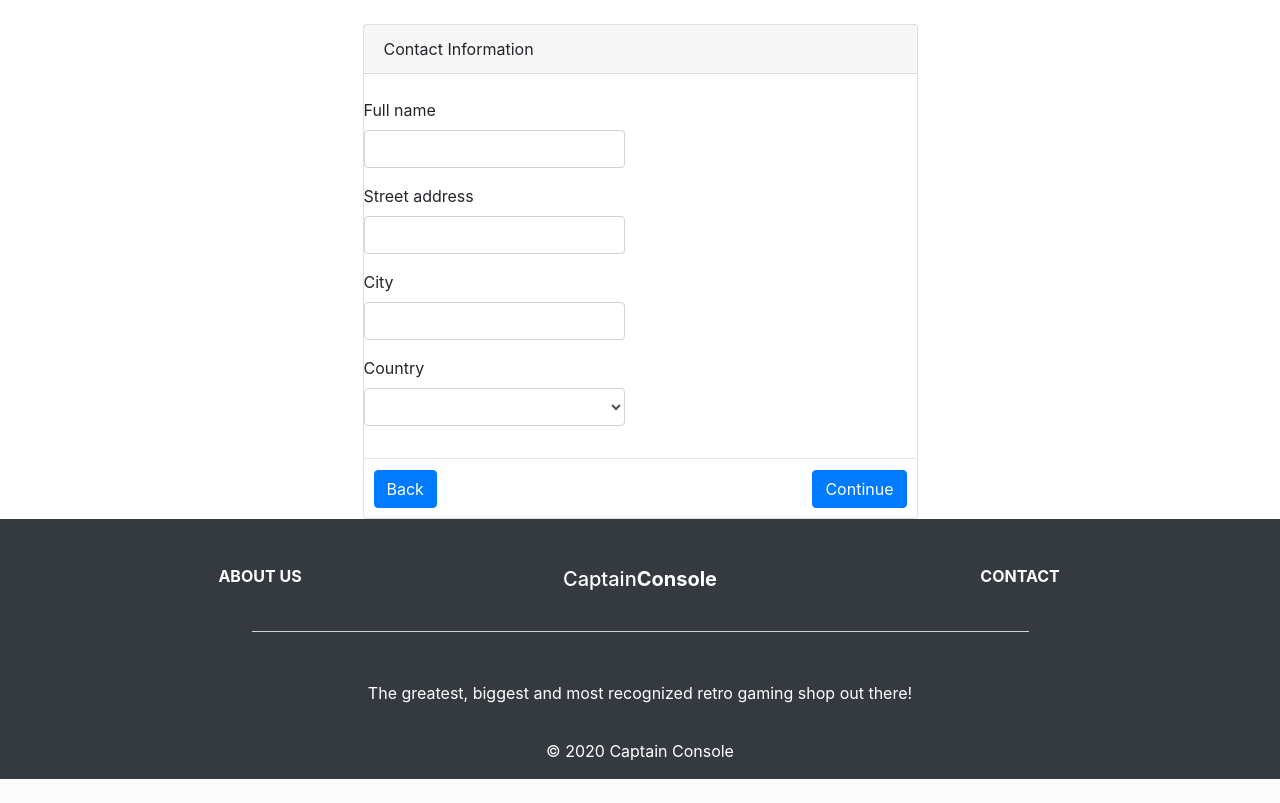
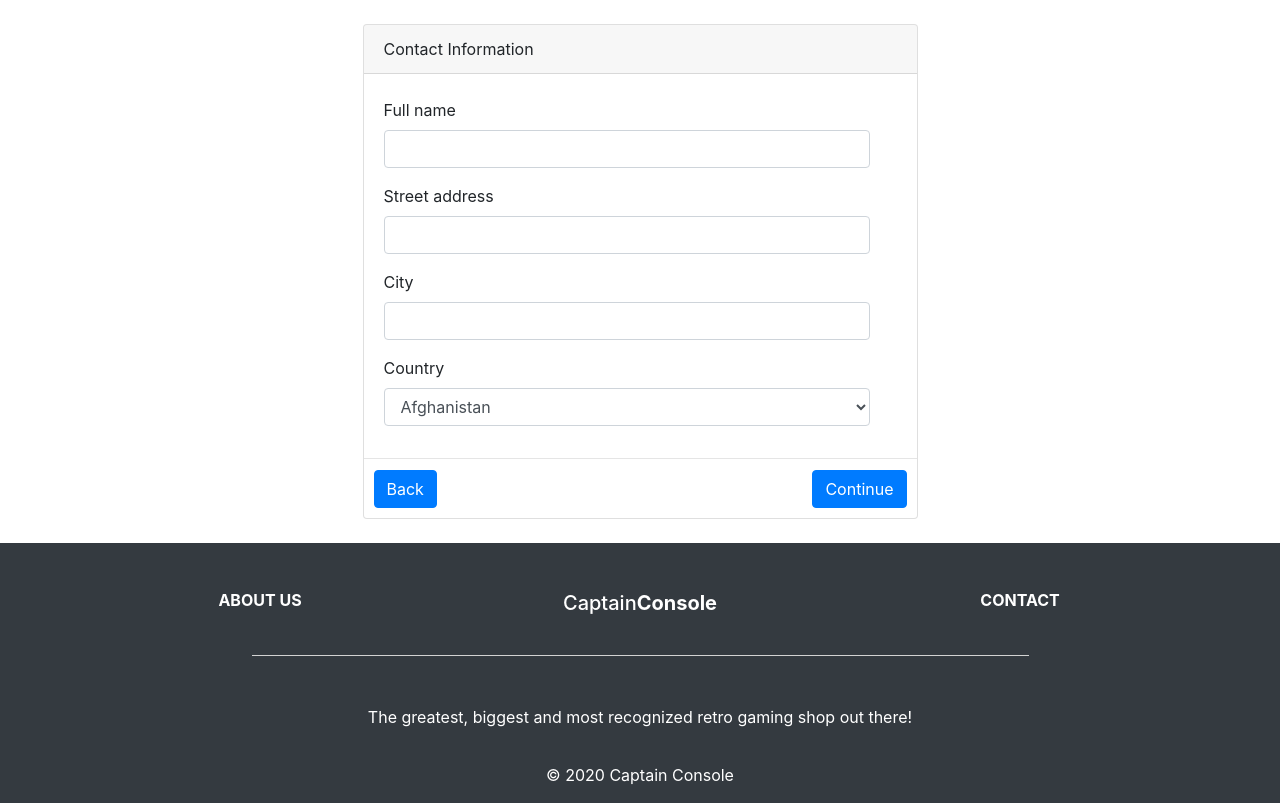
Before and after one commit to maggi911/captain_console, a Django app: page /cart/payment_contact in a window 1280 px wide. Shown: the part 56-859 px from the top of the page. Before the commit the page ends 835 px from the top, so only its background shows below. Run offline with Django 3.2, Linux system fonts and the light colour scheme; lists and menus that the app fills with data are empty; some libraries are stand-ins or nearby versions.

Commit message:
added contact information, need to add validation

```diff
--- a/static/js/cart.js
+++ b/static/js/cart.js
@@ -11,6 +11,11 @@ $("#add_to_cart").click(function(){
     location.reload()
 })
 
+$("#clear_cart").click(function(){
+    console.log("here")
+    localStorage.clear();
+})
+
 // type: review or cart, show remove buttons if cart
 function populate_cart(type){
     cart.innerHTML = ""
@@ -18,7 +23,6 @@ function populate_cart(type){
     for (let i = 0; i < localStorage.length; i++) {
         const name = localStorage.key(i);
         const price = localStorage.getItem(name);
-        console.log(price.slice(1))
         total_price += parseFloat(price.slice(1));
         if (type == "cart"){
             cart.innerHTML += `<p class="padding-l-20 font-weight-bold">${name}:</p>
@@ -30,7 +34,6 @@ function populate_cart(type){
                                 <p class="padding-l-20">${price}</p><br>`;
         }
     }
-    console.log(total_price)
     cart.innerHTML += `<div class="card-footer text-muted"> Total price: &emsp;` + "$" + `${total_price.toFixed(2)}</div>`;
 }
 
--- a/static/js/country_list.js
+++ b/static/js/country_list.js
@@ -1,6 +1,5 @@
 
 function display_countries() {
-    console.log("hi")
     var country_list = document.getElementById("country");
     country_list.innerHTML = `<option value="Afghanistan">Afghanistan</option>
             <option value="Åland Islands">Åland Islands</option>
--- a/templates/base.html
+++ b/templates/base.html
@@ -21,6 +21,7 @@
     <script src="{% static 'js/cart.js' %}"></script>
     <script src="{% static 'js/payment.js' %}"></script>
     <script src="{% static 'js/country_list.js' %}"></script>
+    <script src="{% static 'js/contact.js' %}"></script>
     {% include "footer.html"%}
 </body>
 </html>
--- a/templates/cart/payment_contact.html
+++ b/templates/cart/payment_contact.html
@@ -1,5 +1,6 @@
 {% extends "base.html" %}
 {% block content %}
+    <body onload="display_countries();">
     <br>
     <div class="w-50 mx-auto">
         <div class="card">
@@ -8,43 +9,44 @@
             </div>
             <br>
             <form class="needs-validation" novalidate>
-                <div class="row">
-                      <div class="col-md-6 mb-3">
-                        <label for="cc-name">Full name</label>
-                        <input type="text" class="form-control" id="cc-name" oninput="return no_num(id);" placeholder="" required="">
-                        <div id="name-req" class="required-text">
+                <div class="row padding-l-20">
+                      <div class="col-md-11 mb-3">
+                        <label for="contact-name">Full name</label>
+                        <input type="text" class="form-control" id="contact-name" oninput="return no_num(id);" placeholder="" required="">
+                        <div id="cn-req" class="required-text">
 
                         </div>
                       </div>
                 </div>
-                <div class="row">
-                      <div class="col-md-6 mb-3">
-                        <label for="cc-name">Street address</label>
-                        <input type="text" class="form-control" id="cc-name" placeholder="" required="">
-                        <div id="name-req" class="required-text">
+                <div class="row padding-l-20">
+                      <div class="col-md-11 mb-3">
+                        <label for="contact-address">Street address</label>
+                        <input type="text" class="form-control" id="contact-address" placeholder="" required="">
+                        <div id="ca-req" class="required-text">
 
                         </div>
                       </div>
                 </div>
-                <div class="row">
-                      <div class="col-md-6 mb-3">
-                        <label for="cc-name">City</label>
-                        <input type="text" class="form-control" id="cc-name" placeholder="" required="">
-                        <div id="name-req" class="required-text">
+                <div class="row padding-l-20">
+                      <div class="col-md-11 mb-3">
+                        <label for="contact-city">City</label>
+                        <input type="text" class="form-control" id="contact-city" placeholder="" required="">
+                        <div id="ccity-req" class="required-text">
 
                         </div>
                       </div>
                 </div>
-                <div class="row">
-                    <div class="col-md-6 mb-3">
+                <div class="row padding-l-20">
+                    <div class="col-md-11 mb-3">
                         <label for="country">Country</label>
-                        <select onclick="display_countries()" id="country" name="country" class="form-control"></select>
+                        <select id="country" name="country" class="form-control"></select>
                     </div>
                 </div>
                 <hr class="mb-4">
                 <a href="{% url "payment-method" %}" class="btn btn-primary" style="margin-top: -13px; margin-left: 10px; margin-bottom: 10px;">Back</a>
-                <a  href="{% url "payment-info" %}" class="btn btn-primary float-right" style="margin-top: -13px; margin-right: 10px;">Continue</a>
+                <a id="go-to-payment" onclick="check_contact_input();" href="#" class="btn btn-primary float-right" style="margin-top: -13px; margin-right: 10px;">Continue</a>
             </form>
         </div>
     </div>
+    <br>
 {% endblock %}
--- a/templates/cart/payment_info.html
+++ b/templates/cart/payment_info.html
@@ -54,4 +54,5 @@
             </form>
         </div>
     </div>
+    <br>
 {% endblock %}
--- a/templates/cart/payment_method.html
+++ b/templates/cart/payment_method.html
@@ -10,7 +10,7 @@
             <div class="col-sm-15 padding-20">
                 <img class="payment-img" src="https://upload.wikimedia.org/wikipedia/commons/thumb/2/2a/Mastercard-logo.svg/1280px-Mastercard-logo.svg.png"/>
                 <h5 class="d-inline-block padding-l-20">Mastercard</h5>
-                <a href="{% url "payment-info" %}" class="btn btn-primary float-right">Choose</a>
+                <a href="{% url "payment-contact" %}" class="btn btn-primary float-right">Choose</a>
             </div>
             <br>
             <div class="col-sm-15 padding-20">
--- a/templates/cart/payment_review.html
+++ b/templates/cart/payment_review.html
@@ -13,6 +13,6 @@
             </div>
         </div>
         <a href="{% url "payment-info" %}" class="btn btn-primary margin-10">Back</a>
-        <a href="{% url "payment-successful" %}" class="btn btn-primary float-right margin-10">Confirm</a>
+        <a id="clear_cart" href="{% url "payment-successful" %}" class="btn btn-primary float-right margin-10">Confirm</a>
     </div>
 {% endblock %}
--- a/templates/cart/payment_successful.html
+++ b/templates/cart/payment_successful.html
@@ -6,4 +6,5 @@
             Payment Successful
         </div>
     </div>
+    <br>
 {% endblock %}
--- a/templates/homepage/index.html
+++ b/templates/homepage/index.html
@@ -4,7 +4,7 @@
     <div>
       <div>
         <h1 class="text-center">Captain Console</h1>
-        <p class="lead text-center">Welcome to the greatest, biggest and most recognizable retro gaming shop!<br>Browse through our big collection of retro games and consoles:</p>
+        <p class="lead text-center">Welcome to the greatest, biggest and most recognizable retro gaming shop!<br>Browse through our big collection of retro games and consoles</p>
       </div>
       <div class="div-fp-img">
           <a href="{% url 'products-index' %}">
```
Also changed, not shown: static/js/contact.js (added, +51 -0 lines).
